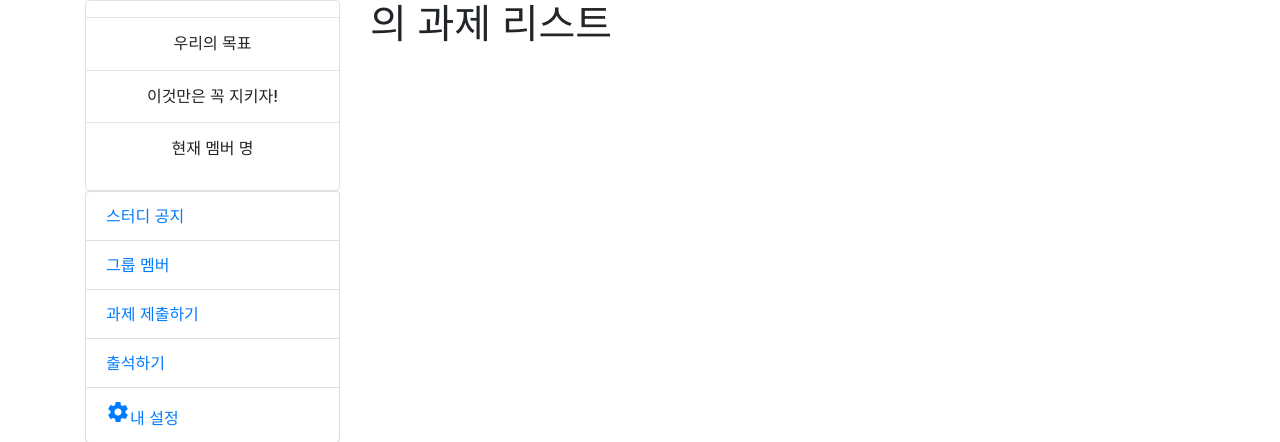
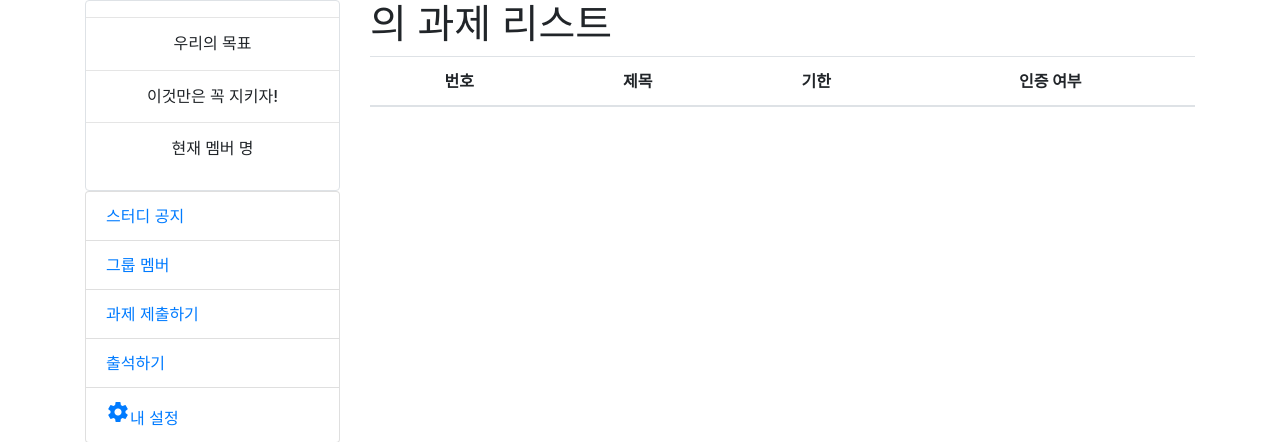
Before and after one commit to pirogramming/Admit-Study-Manager, a Django app: template start/assignment/templates/assignment/assignment_list.html in a window 1280 px wide. Shown: the part 110-552 px from the top of the page. Run offline with Django 3.2, Linux system fonts and the light colour scheme; the template is opened without the code that fills it, so the values that code supplies are empty; some libraries are stand-ins or nearby versions.

Commit message:
과제 목록 table 통해서 프론트 수정

```diff
--- a/start/assignment/templates/assignment/assignment_list.html
+++ b/start/assignment/templates/assignment/assignment_list.html
@@ -21,13 +21,25 @@
     {% if num == 0 %}
         <p>등록된 과제가 없습니다.</p>
     {% else %}
-        {% for assignment in assignments %}
-            <table>
-                <td>{{ assignment.index_in_group }}</td>
-                <td><a href="{% url "assignment:assignment_detail" assignment.id %}">{{ assignment.title }}</a></td>
-                <td>{% if user in assignment.submitters %}(인증 완료){% else %}(미인증){% endif %}</td>
-                <td>{{ assignment.due_date }} {% if assignment.due_date <= now %}(만료){% endif %}</td>
+            <table class="table">
+                <thead>
+                    <tr align="center">
+                        <th scope="col">번호</th>
+                        <th scope="col">제목</th>
+                        <th scope="col">기한</th>
+                        <th scope="col">인증 여부</th>
+                    </tr>
+                </thead>
+                <tbody>
+                        {% for assignment in assignments %}
+                    <tr align="center">
+                        <th scope="row">{{ assignment.index_in_group }}</th>
+                        <td><a href="{% url "assignment:assignment_detail" assignment.id %}">{{ assignment.title }}</a></td>
+                        <td>{{ assignment.due_date }} {% if assignment.due_date <= now %}(만료){% endif %}</td>
+                        <td>{% if user in assignment.submitters %}인증 완료{% else %}미인증{% endif %}</td>
+                    </tr>
+                        {% endfor %}
+                </tbody>
             </table>
-        {% endfor %}
     {% endif %}
 {% endblock %}
```
